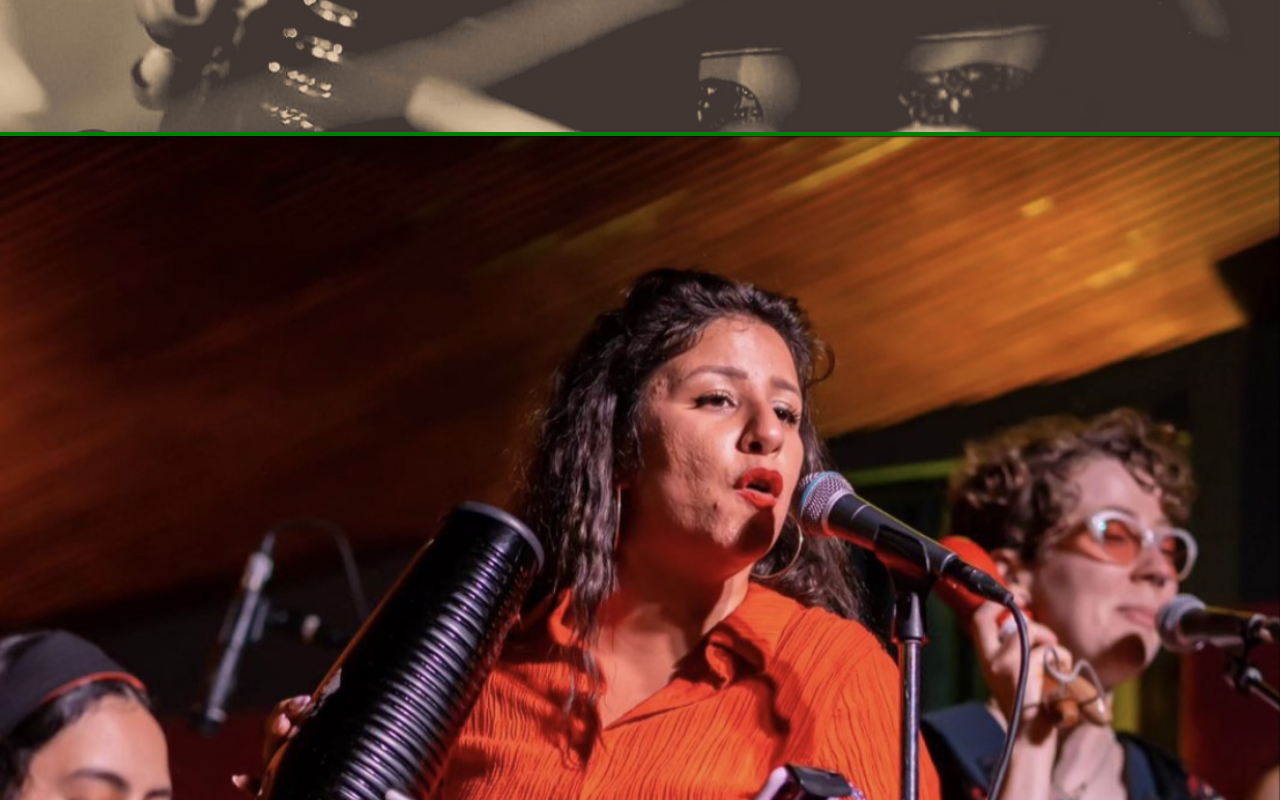
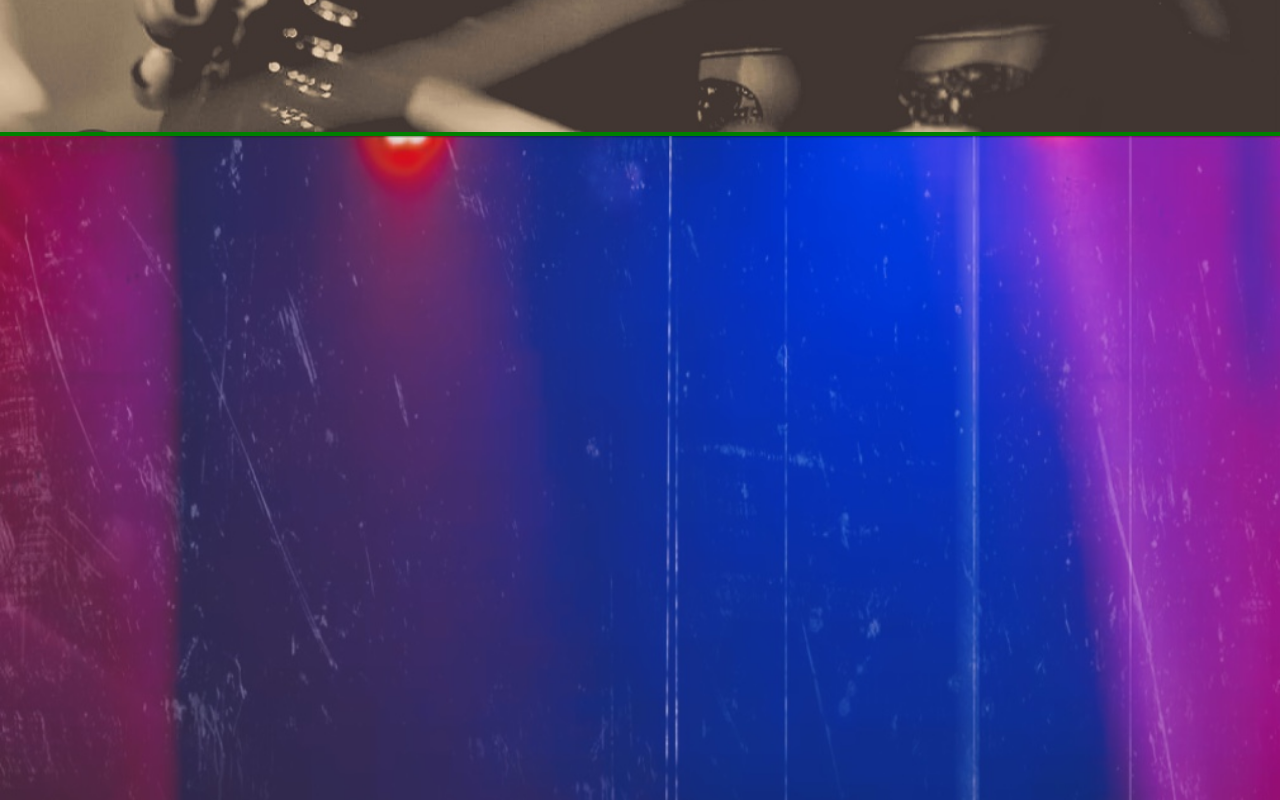
Before and after one commit to aguapura/aguapura.github.io, a plain HTML site: page Photos.html in a window 1280 px wide. Shown: the part 8040-8840 px from the top of the page. Drawn offline with Linux system fonts and the light colour scheme; a web font is replaced by a local one.

Commit message:
removed photo because she asked nicely

```diff
--- a/Photos.html
+++ b/Photos.html
@@ -48,7 +48,6 @@
             <img src="photos/4.JPG" alt="">
             <img src="photos/5.JPG" alt="">
             <img src="photos/6.JPG" alt="">
-            <img src="photos/7.JPG" alt="">
             <img src="photos/8.JPG" alt="">
             <img src="photos/9.JPG" alt="">
             <img src="photos/10.JPG" alt="">
```
Also changed, not shown: photos/7.JPG (deleted).
